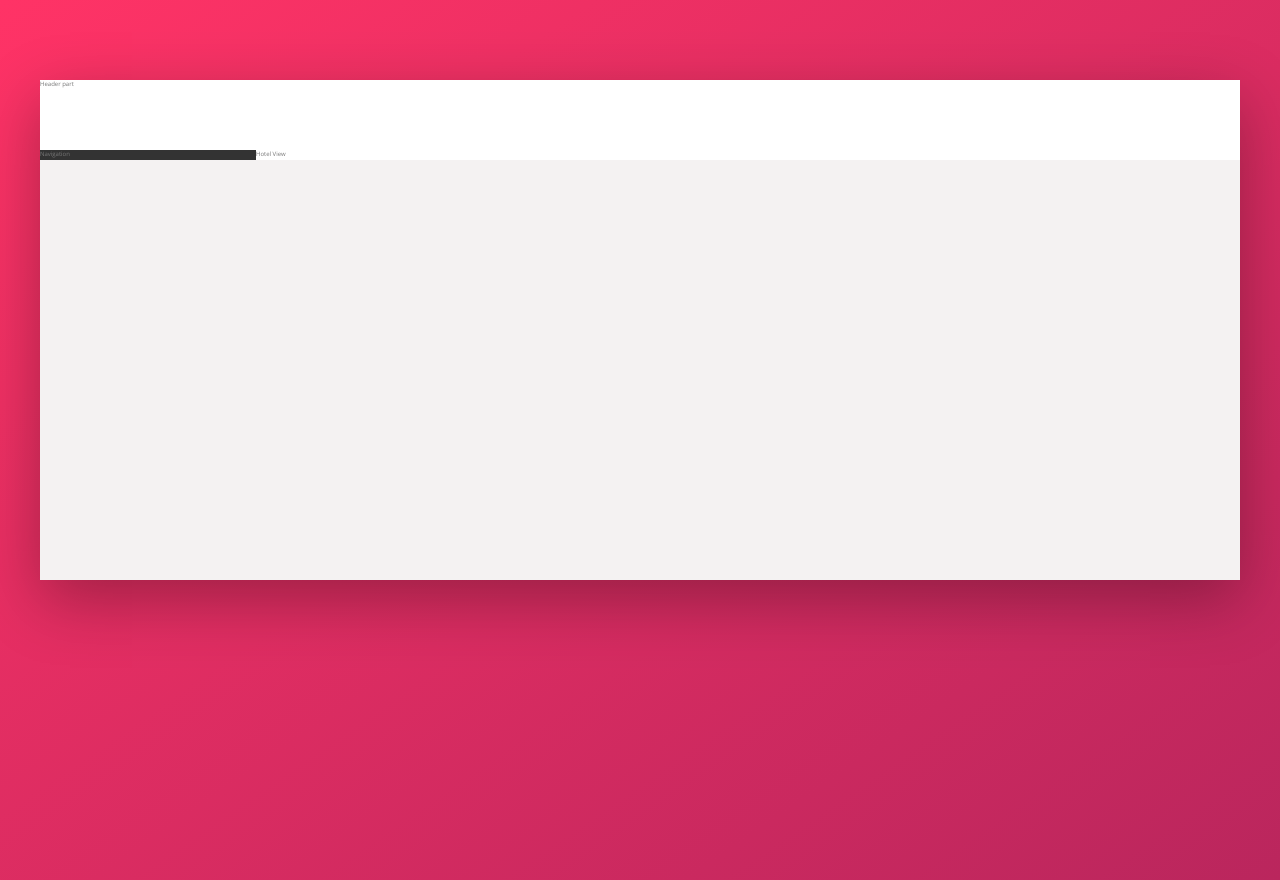
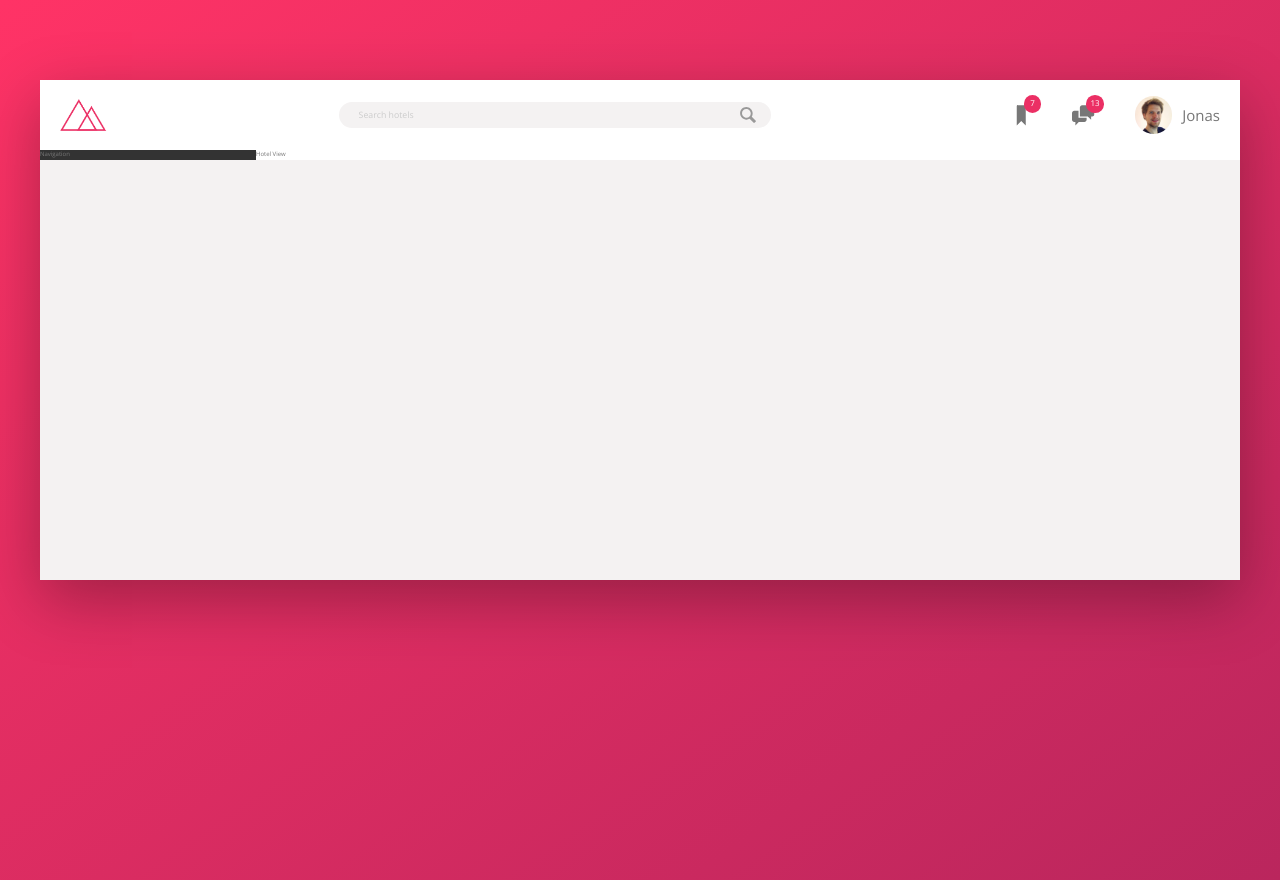
Before and after one commit to VarunSAthreya/trillo_website, a website: page index.html in a window 1280 px wide. Drawn offline with nearby package versions, Linux system fonts and the light colour scheme.

Commit message:
header added

```diff
--- a/index.html
+++ b/index.html
@@ -16,7 +16,51 @@
     <body>
         <div class="container">
             <header class="header">
-                Header part
+                <img src="img/logo.png" alt="logo" class="logo" />
+
+                <form action="#" class="search">
+                    <input
+                        type="text"
+                        class="search__input"
+                        placeholder="Search hotels"
+                    />
+                    <button class="search__button">
+                        <svg class="search__icon">
+                            <use
+                                xlink:href="img/sprite.svg#icon-magnifying-glass"
+                            ></use>
+                        </svg>
+                    </button>
+                </form>
+
+                <nav class="user-nav">
+                    <div class="user-nav__icon-box">
+                        <svg class="user-nav__icon">
+                            <use
+                                xlink:href="img/sprite.svg#icon-bookmark"
+                            ></use>
+                        </svg>
+
+                        <span class="user-nav__notification">7</span>
+                    </div>
+
+                    <div class="user-nav__icon-box">
+                        <svg class="user-nav__icon">
+                            <use xlink:href="img/sprite.svg#icon-chat"></use>
+                        </svg>
+
+                        <span class="user-nav__notification">13</span>
+                    </div>
+
+                    <div class="user-nav__user">
+                        <img
+                            src="img/user.jpg"
+                            alt="User photo"
+                            class="user-nav__user-photo"
+                        />
+                        <span class="user-nav__user-name">Jonas </span>
+                    </div>
+                </nav>
             </header>
             <div class="content">
                 <nav class="sidebar">
--- a/sass/_components.scss
+++ b/sass/_components.scss
@@ -0,0 +1,120 @@
+////////////////////////////////////////
+// LOGO
+
+.logo {
+    height: 3.25rem;
+    margin-left: 2rem;
+}
+
+////////////////////////////////////////
+// SEARCH
+.search {
+    flex: 0 0 40%;
+
+    display: flex;
+    align-items: center;
+    justify-content: center;
+
+    &__input {
+        font-family: inherit;
+        font-size: inherit;
+        color: inherit;
+        background-color: var(--color-grey-light-2);
+        border: none;
+        padding: 0.7rem 2rem;
+        border-radius: 100px;
+        width: 90%;
+        transition: all 0.2s;
+        margin-right: -3.25rem;
+
+        &:focus {
+            outline: none;
+            width: 100%;
+            background-color: var(--color-grey-light-3);
+        }
+
+        &::-webkit-input-placeholder {
+            font-weight: 100;
+            color: var(--color-grey-light-4);
+        }
+    }
+
+    &__input:focus + &__button {
+        background-color: var(--color-grey-light-3);
+    }
+
+    &__button {
+        border: 0;
+        background-color: var(--color-grey-light-2);
+
+        &:focus {
+            outline: none;
+        }
+
+        &:active {
+            transform: translateY(2px);
+        }
+    }
+
+    &__icon {
+        height: 2rem;
+        width: 2rem;
+        fill: var(--color-grey-dark-3);
+    }
+}
+
+////////////////////////////////////////
+// USER NAVIGATION
+
+.user-nav {
+    display: flex;
+    align-items: center;
+    align-self: stretch;
+
+    & > * {
+        display: flex;
+        align-items: center;
+        padding: 0 2rem;
+        cursor: pointer;
+        height: 100%;
+    }
+
+    & > *:hover {
+        background-color: var(--color-grey-light-2);
+    }
+
+    &__icon-box {
+        position: relative;
+    }
+
+    &__icon {
+        height: 2.25rem;
+        width: 2.25rem;
+        fill: var(--color-grey-dark-2);
+    }
+
+    &__notification {
+        font-size: 0.8rem;
+        height: 1.75rem;
+        width: 1.75rem;
+        border-radius: 50%;
+        background-color: var(--color-primary);
+        color: var(--collor-white-1);
+        position: absolute;
+        top: 1.5rem;
+        right: 1.1rem;
+
+        display: flex;
+        justify-content: center;
+        align-items: center;
+    }
+
+    &__user-photo {
+        height: 3.75rem;
+        border-radius: 50%;
+        margin-right: 1rem;
+    }
+    &__user-name {
+        font-size: 1.5rem;
+    }
+}
--- a/sass/_layout.scss
+++ b/sass/_layout.scss
@@ -8,9 +8,14 @@
 }
 
 .header {
+    font-size: 1.4rem;
     height: 7rem;
     background-color: var(--collor-white-1);
     border-bottom: var(--color-grey-light-2);
+
+    display: flex;
+    justify-content: space-between;
+    align-items: center;
 }
 
 .content {
```
Also changed, not shown: css/main.css.
